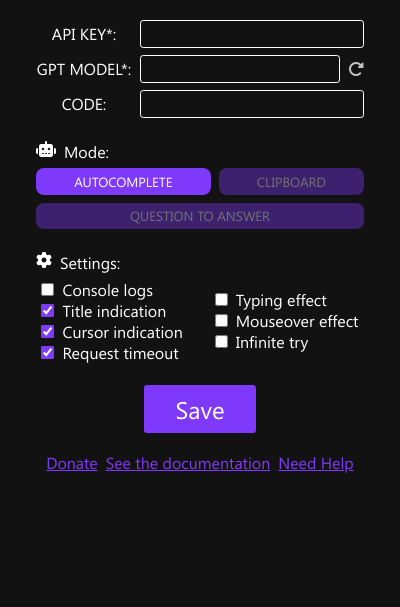
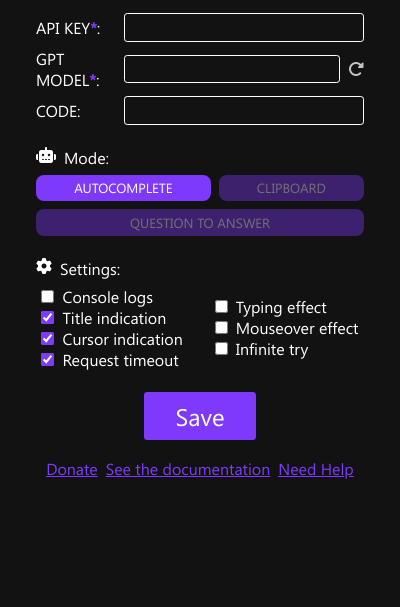
Before and after one commit to yoannchb-pro/MoodleGPT, a browser extension: page extension/popup/index.html in a window 400 px wide. Shown: the part 237-844 px from the top of the page. Drawn offline with Linux system fonts and the light colour scheme.

Commit message:
required fields style

```diff
--- a/extension/popup/style.css
+++ b/extension/popup/style.css
@@ -57,8 +57,14 @@ a {
 }
 
 .line .textLabel {
-  width: 6rem;
+  width: 5rem;
+  text-align: left;
   text-transform: uppercase;
+}
+
+.line .textLabel .required {
+  color: var(--btn-color);
+  font-weight: bold;
 }
 
 .line input[type="text"],
```
